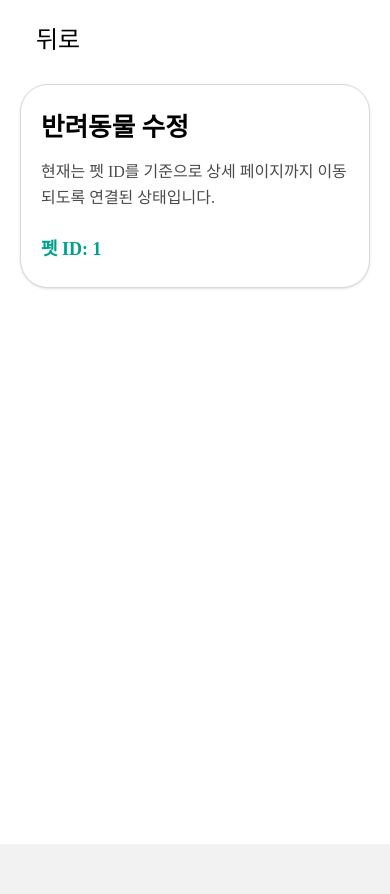
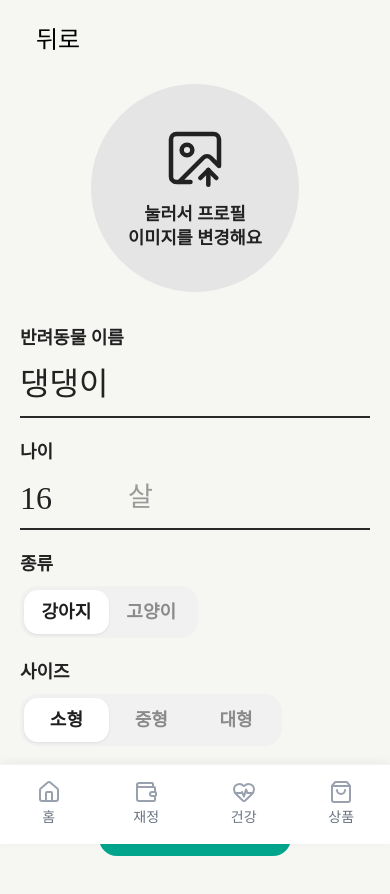
Before and after one commit to My-Golden-Kids/MGK, a Next.js app in the folder FE/: page /settings/pets/1 in a window 390 px wide. Shown: the top 894 px of the page. Before the commit the page ends 844 px from the top, so only its background shows below. Built offline with nearby package versions, Linux system fonts and the light colour scheme.

Commit message:
feat :ADD  settings/pets/[petId]/page.tsx

```diff
--- a/FE/app/settings/pets/[petId]/page.tsx
+++ b/FE/app/settings/pets/[petId]/page.tsx
@@ -1,40 +1,255 @@
+'use client';
+
+import { ImageUp } from 'lucide-react';
+import Image from 'next/image';
+import { useParams } from 'next/navigation';
+import type { ChangeEvent } from 'react';
+import { useEffect, useRef, useState } from 'react';
 import BackButton from '@/components/common/BackButton';
+import { BottomNavigation } from '@/components/common/BottomNavigation';
+import { Button } from '@/components/common/Button';
 
-type PetDetailPageProps = {
-  params: Promise<{
-    petId: string;
-  }>;
+type PetType = 'dog' | 'cat';
+type PetSize = 'small' | 'medium' | 'large';
+
+type SegmentOption<T extends string> = {
+  label: string;
+  value: T;
 };
 
-const text = {
-  title: '반려동물 수정',
-  description:
-    '현재는 펫 ID를 기준으로 상세 페이지까지 이동되도록 연결된 상태입니다.',
-  petNumber: '펫 ID',
-} as const;
+const petTypeOptions: SegmentOption<PetType>[] = [
+  { label: '강아지', value: 'dog' },
+  { label: '고양이', value: 'cat' },
+];
 
-export default async function PetDetailPage({ params }: PetDetailPageProps) {
-  const { petId } = await params;
+const petSizeOptions: SegmentOption<PetSize>[] = [
+  { label: '소형', value: 'small' },
+  { label: '중형', value: 'medium' },
+  { label: '대형', value: 'large' },
+];
+
+function SegmentedControl<T extends string>({
+  options,
+  value,
+  onChange,
+}: {
+  options: SegmentOption<T>[];
+  value: T;
+  onChange: (value: T) => void;
+}) {
+  return (
+    <div className="inline-flex rounded-2xl bg-[#F1F1F1] p-1">
+      {options.map((option) => {
+        const isSelected = option.value === value;
+
+        return (
+          <button
+            key={option.value}
+            type="button"
+            onClick={() => onChange(option.value)}
+            className={`min-w-[5.3rem] cursor-pointer rounded-xl px-4 py-2 font-semibold text-lg transition-colors md:min-w-[6rem] md:px-5 md:text-xl ${
+              isSelected
+                ? 'bg-white text-[#1E1E1E] shadow-[0_1px_3px_rgba(0,0,0,0.08)]'
+                : 'text-[#8A8A8A]'
+            }`}
+          >
+            {option.label}
+          </button>
+        );
+      })}
+    </div>
+  );
+}
+
+export default function PetDetailPage() {
+  const params = useParams<{ petId: string }>();
+  const petId = Array.isArray(params.petId) ? params.petId[0] : params.petId;
+
+  const fileInputRef = useRef<HTMLInputElement | null>(null);
+  const objectUrlRef = useRef<string | null>(null);
+
+  const [name, setName] = useState('댕댕이');
+  const [age, setAge] = useState('16');
+  const [type, setType] = useState<PetType>('dog');
+  const [size, setSize] = useState<PetSize>('small');
+  const [previewImage, setPreviewImage] = useState<string | null>(null);
+  const [selectedImageFile, setSelectedImageFile] = useState<File | null>(null);
+
+  useEffect(() => {
+    return () => {
+      if (objectUrlRef.current) {
+        URL.revokeObjectURL(objectUrlRef.current);
+      }
+    };
+  }, []);
+
+  const handleProfileImageClick = () => {
+    fileInputRef.current?.click();
+  };
+
+  const handleProfileImageChange = (event: ChangeEvent<HTMLInputElement>) => {
+    const file = event.target.files?.[0];
+
+    if (!file) {
+      return;
+    }
+
+    if (objectUrlRef.current) {
+      URL.revokeObjectURL(objectUrlRef.current);
+    }
+
+    const nextPreviewUrl = URL.createObjectURL(file);
+
+    objectUrlRef.current = nextPreviewUrl;
+    setSelectedImageFile(file);
+    setPreviewImage(nextPreviewUrl);
+
+    // 추후 백엔드 multipart 업로드 API 연결 예정
+  };
+
+  const handleSave = () => {
+    console.log('save pet', {
+      petId,
+      name,
+      age,
+      type,
+      size,
+      selectedImageFile,
+    });
+  };
 
   return (
-    <div className="flex min-h-dvh flex-col bg-transparent">
+    <div className="flex min-h-dvh flex-col bg-[#F6F6F3]">
       <main className="flex flex-1 flex-col px-5 pt-3 sm:px-6 sm:pt-4 md:px-8 md:pt-5 lg:px-10 lg:pt-6">
         <div className="pb-4 sm:pb-5 md:pb-6">
           <BackButton />
         </div>
 
-        <section className="rounded-[28px] border border-[#D9D9D9] bg-white px-5 py-6 shadow-sm md:px-7 md:py-8 lg:px-8 lg:py-10">
-          <h1 className="font-bold text-[1.6rem] text-black md:text-[2rem] lg:text-[2.25rem]">
-            {text.title}
-          </h1>
-          <p className="mt-3 text-[#4B4B4B] text-base leading-relaxed md:text-lg lg:text-xl">
-            {text.description}
-          </p>
-          <p className="mt-6 font-semibold text-[#00A389] text-lg md:text-xl lg:text-2xl">
-            {text.petNumber}: {petId}
-          </p>
+        <section className="flex flex-1 flex-col">
+          <div className="flex justify-center">
+            <button
+              type="button"
+              onClick={handleProfileImageClick}
+              className="group relative flex h-52 w-52 cursor-pointer flex-col items-center justify-center overflow-hidden rounded-full bg-[#E5E5E5] text-center transition-transform hover:scale-[1.01] md:h-60 md:w-60 lg:h-64 lg:w-64"
+            >
+              {previewImage ? (
+                <>
+                  <Image
+                    src={previewImage}
+                    alt="반려동물 프로필 미리보기"
+                    fill
+                    unoptimized
+                    className="object-cover"
+                  />
+                  <div className="absolute inset-x-0 bottom-0 bg-black/40 px-4 py-3 font-medium text-sm text-white md:text-base">
+                    눌러서 프로필 이미지를 변경해요
+                  </div>
+                </>
+              ) : (
+                <div className="flex flex-col items-center justify-center gap-3 px-6 text-[#222222]">
+                  <ImageUp
+                    className="h-16 w-16 md:h-20 md:w-20"
+                    strokeWidth={1.7}
+                  />
+                  <span className="font-semibold text-[1.1rem] leading-snug md:text-[1.3rem]">
+                    눌러서 프로필
+                    <br />
+                    이미지를 변경해요
+                  </span>
+                </div>
+              )}
+            </button>
+
+            <input
+              ref={fileInputRef}
+              type="file"
+              accept="image/*"
+              className="hidden"
+              onChange={handleProfileImageChange}
+            />
+          </div>
+
+          <div className="mt-8 space-y-5 md:mt-10 md:space-y-6 lg:mt-12 lg:space-y-7">
+            <div>
+              <label
+                htmlFor="pet-name"
+                className="mb-2 block font-bold text-[#222222] text-lg md:text-xl lg:text-2xl"
+              >
+                반려동물 이름
+              </label>
+              <input
+                id="pet-name"
+                type="text"
+                value={name}
+                onChange={(event) => setName(event.target.value)}
+                className="w-full cursor-pointer border-[#2A2A2A] border-b-2 bg-transparent pb-2 font-medium text-[#222222] text-[2rem] outline-none placeholder:text-[#B2B2B2] md:text-[2.35rem] lg:text-[2.7rem]"
+                placeholder="반려동물 이름을 입력해요"
+              />
+            </div>
+
+            <div>
+              <label
+                htmlFor="pet-age"
+                className="mb-2 block font-bold text-[#222222] text-lg md:text-xl lg:text-2xl"
+              >
+                나이
+              </label>
+              <div className="flex items-end gap-3 border-[#2A2A2A] border-b-2 pb-1.5">
+                <input
+                  id="pet-age"
+                  type="text"
+                  inputMode="numeric"
+                  value={age}
+                  onChange={(event) =>
+                    setAge(event.target.value.replace(/[^0-9]/g, ''))
+                  }
+                  className="w-24 cursor-pointer bg-transparent font-medium text-[#222222] text-[2rem] outline-none placeholder:text-[#B2B2B2] md:w-28 md:text-[2.35rem] lg:text-[2.7rem]"
+                  placeholder="0"
+                />
+                <span className="pb-1 font-medium text-[#9A9A9A] text-[1.7rem] md:text-[2rem] lg:text-[2.2rem]">
+                  살
+                </span>
+              </div>
+            </div>
+
+            <div>
+              <p className="mb-2 font-bold text-[#222222] text-lg md:text-xl lg:text-2xl">
+                종류
+              </p>
+              <SegmentedControl
+                options={petTypeOptions}
+                value={type}
+                onChange={setType}
+              />
+            </div>
+
+            <div>
+              <p className="mb-2 font-bold text-[#222222] text-lg md:text-xl lg:text-2xl">
+                사이즈
+              </p>
+              <SegmentedControl
+                options={petSizeOptions}
+                value={size}
+                onChange={setSize}
+              />
+            </div>
+          </div>
+
+          <div className="mt-10 flex justify-center pb-8 md:mt-12 md:pb-10 lg:mt-14">
+            <div className="w-full max-w-[12rem] md:max-w-[13rem] lg:max-w-[14rem]">
+              <Button
+                type="button"
+                onClick={handleSave}
+                className="w-full rounded-2xl py-3 font-bold text-[1.9rem] shadow-none md:rounded-3xl md:py-3.5 md:text-[2rem] lg:text-[2.1rem]"
+              >
+                저장
+              </Button>
+            </div>
+          </div>
         </section>
       </main>
+
+      <BottomNavigation />
     </div>
   );
 }
```
